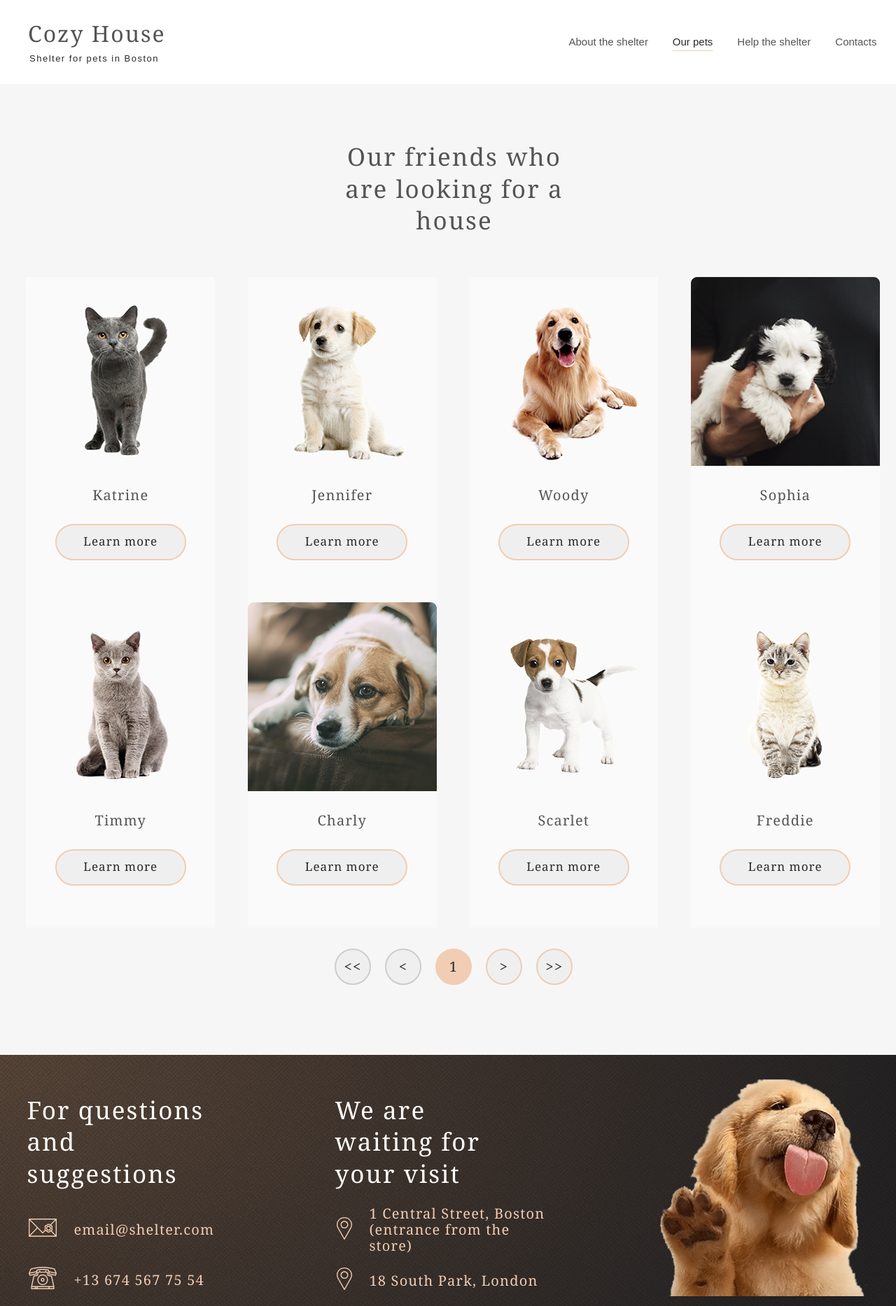
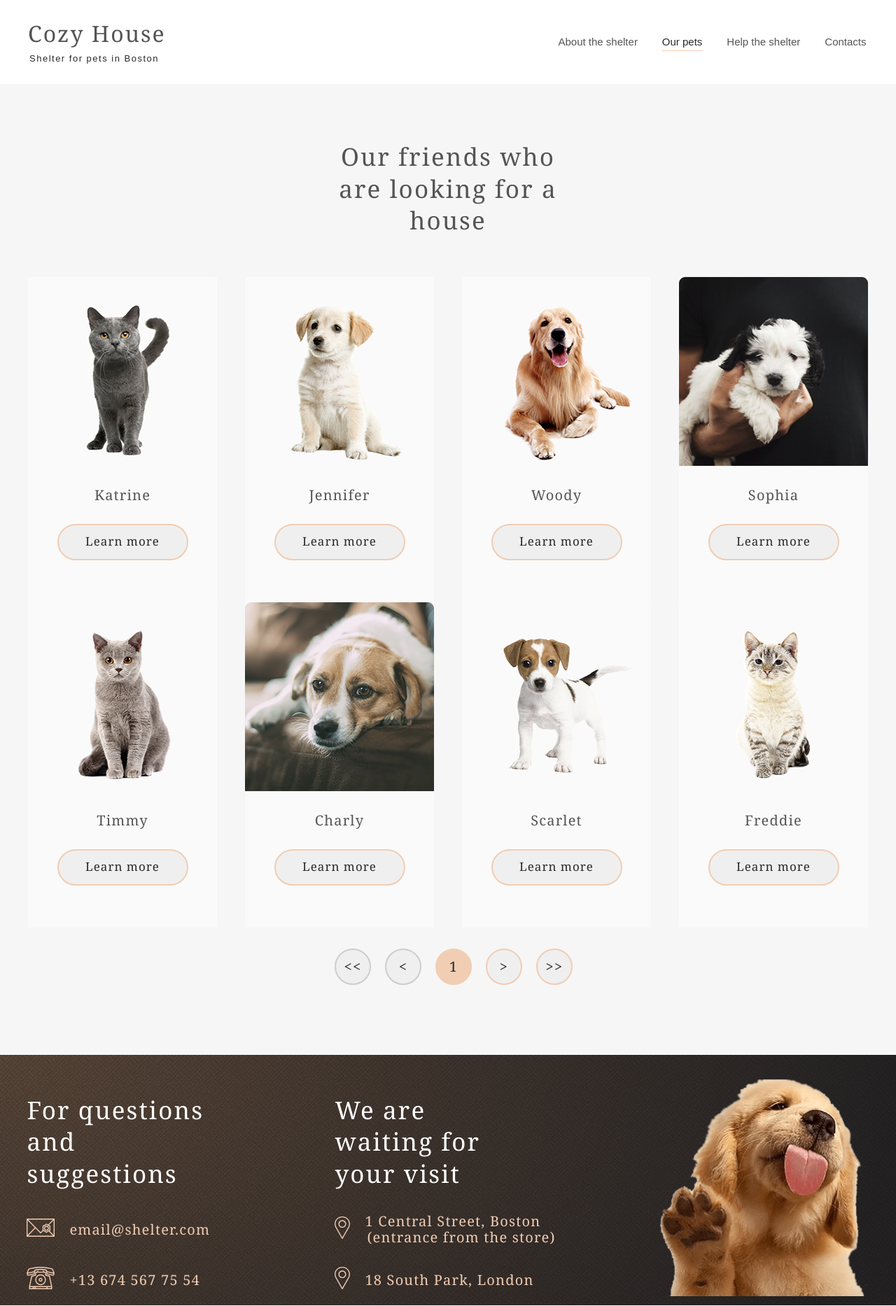
Before and after one commit to SManzh/RSSchool-projects, a plain HTML site: page shelter/pages/pets/pets.html in a window 1280 px wide. Shown: the whole page at 70% size. Drawn offline with Linux system fonts and the light colour scheme.

Commit message:
fix: correct some interactivity problem

```diff
--- a/shelter/pages/main/styles/style.css
+++ b/shelter/pages/main/styles/style.css
@@ -190,13 +190,13 @@ a.active {
 .about__picture img {
   width: 300px;
   height: 408px;
-  margin-right: 95px;
+  margin-right: 98px;
   margin-top: 5px;
 }
 
 .about__text {
   max-width: 450px;
-  padding-left: 28px;
+  padding-left: 21px;
   padding-top: 3px;
 }
 
@@ -257,7 +257,7 @@ a.active {
   color: #545454;
   max-width: 400px;
   text-align: center;
-  margin-left: 35%;
+  margin-left: 34.5%;
 }
 
 .slider {
@@ -308,12 +308,14 @@ a.active {
 
 .slider__cards {
   display: flex;
+  flex-wrap: wrap;
   margin-left: 10px;
   margin-right: 10px;
 }
 
 .slider__card {
   display: flex;
+  flex-wrap: wrap;
   flex-direction: column;
   background-color: #FAFAFA;
   margin-left: 45px;
@@ -372,7 +374,7 @@ a.active {
   color: #292929;
   margin-top: 89px;
   margin-bottom: 100px;
-  margin-left: 40.5%;
+  margin-left: 40%;
 }
 
 .our-friends__btn:hover {
@@ -389,6 +391,7 @@ a.active {
   align-items: center;
   max-width: 1280px;
   margin: 0 auto;
+  margin-left: -7px;
 }
 
 .help__heading {
@@ -451,7 +454,7 @@ a.active {
 .in-addition__picture {
   max-width: 505px;
   margin-top: 11px;
-  margin-right: 0;
+  margin-right: -16px;
 }
 
 .in-addition__text {
@@ -578,6 +581,7 @@ table {
 td a {
   text-decoration: none;
   color: #F1CDB3;;
+  margin-left: -3px;
 }
 
 .footer__address {
--- a/shelter/pages/pets/styles/style.css
+++ b/shelter/pages/pets/styles/style.css
@@ -50,7 +50,7 @@
 .nav-menu {
   flex-grow: 1;
   max-width: 475px;
-  margin-right: 10px;
+  margin-right: 25px;
 }
 
 ul {
@@ -118,7 +118,7 @@ a.active {
   max-width: 400px;
   text-align: center;
   padding-top: 81px;
-  padding-left: 18px;
+  padding-left: 0;
   padding-bottom: 58px;
   max-width: 430px;
 }
@@ -126,7 +126,7 @@ a.active {
 .content {
   display: flex;
   align-items: center;
-  padding-left: 14px;
+  padding-left: 20px;
 }
 
 .content__right-btn img {
@@ -142,10 +142,12 @@ a.active {
   display: flex;
   flex-direction: column;
   background-color: #FAFAFA;
+  margin-left: 20px;
+  margin-right: 20px;
   padding-bottom: 60px;
 }
 
-.content__card:hover {
+.content__card:hover button {
   background-color: #F1CDB3;
   cursor: pointer;
   transition: background-color 0.9s;
@@ -279,6 +281,7 @@ table {
 td a {
   text-decoration: none;
   color: #F1CDB3;;
+  margin-left: -3px;
 }
 
 .footer__address {
```
